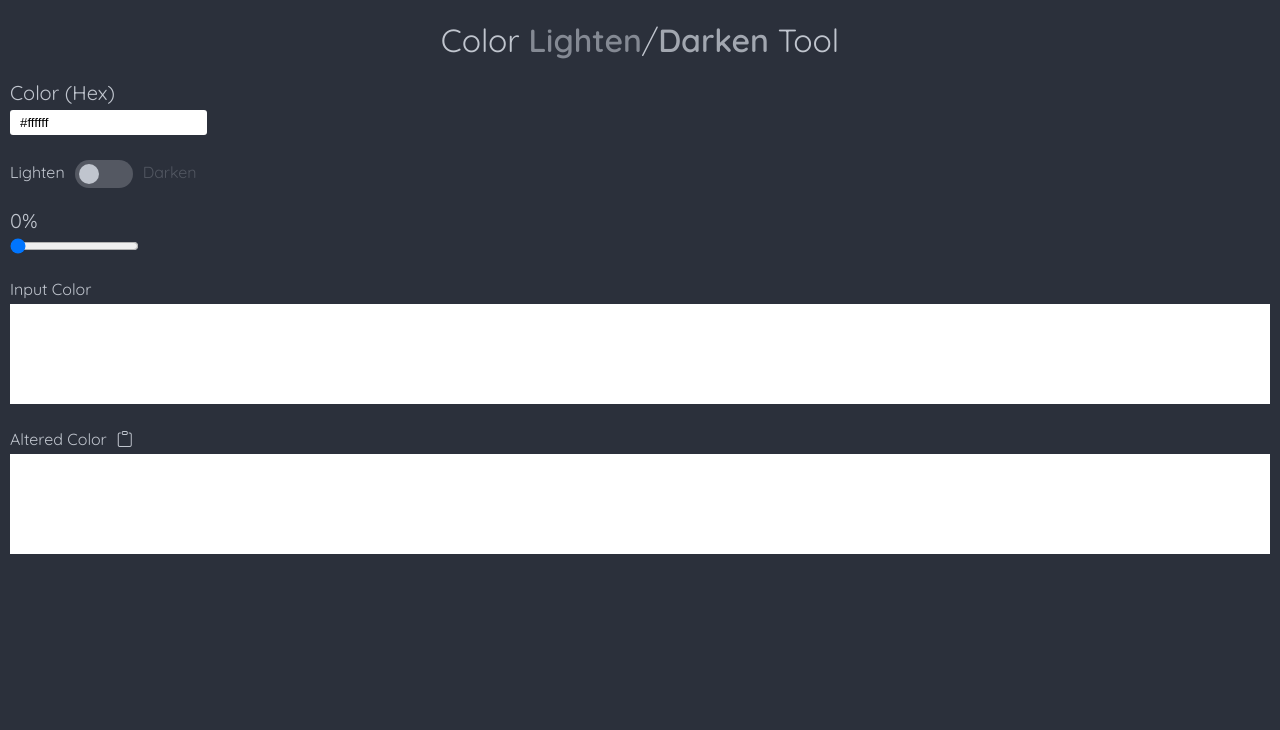
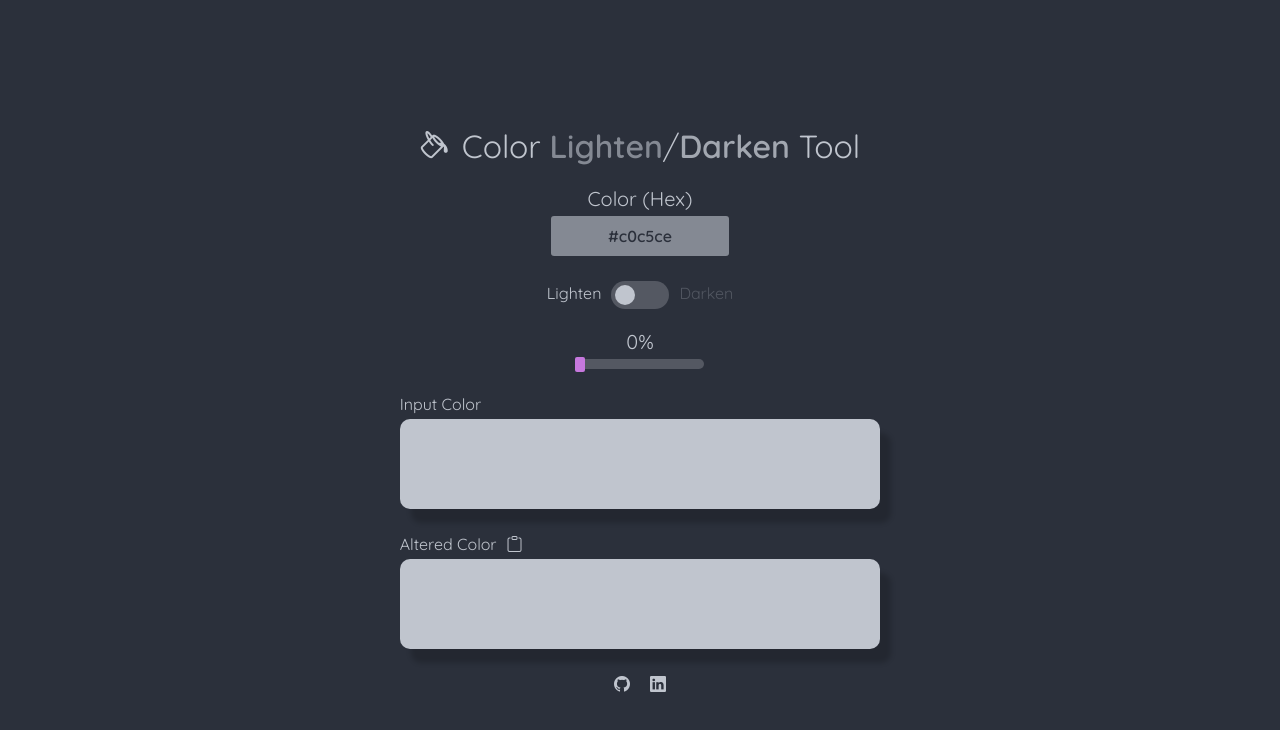
Before and after one commit to ellenmariadev/color-tool, a plain HTML site: page index.html in a window 1280 px wide. Drawn offline with nearby package versions, Linux system fonts and the light colour scheme.

Commit message:
update final style

```diff
--- a/index.html
+++ b/index.html
@@ -15,16 +15,18 @@
 
     <link rel="stylesheet" href="style.css">
 
+    <link rel="shortcut icon" href="favicon.svg" type="image/x-icon">
+
     <title>Color Tool</title>
 </head>
 
 <body>
     <main class="container">
-        <h1>Color <span class="lighten">Lighten</span><span class="detail">/</span><span class="darken">Darken</span>
-            Tool
-        </h1>
+        <h1><i class="bi bi-paint-bucket"></i>Color <span class="lighten">Lighten</span><span
+                class="detail">/</span><span class="darken">Darken</span> Tool </h1>
+        <div class="configs">
             <label for="hex">Color (Hex)</label>
-        <input type="text" name="hex" id="hexInput" placeholder="#000000" value="#ffffff">
+            <input type="text" name="hex" id="hexInput" placeholder="#000000" value="#c0c5ce">
 
             <div class="toggle">
                 <p id="lightenText" class="toggle-text">Lighten</p>
@@ -36,6 +38,7 @@
 
             <label for="slider" id="sliderText">0%</label>
             <input type="range" min="0" max="100" value="0" class="slider" id="slider" name="slider">
+        </div>
         <p>Input Color</p>
         <div class="box" id="inputColor"></div>
         <div class="alt-color">
@@ -44,7 +47,14 @@
 
         </div>
         <div class="box" id="alteredColor"></div>
+
+        <div class="redesocial">
+            <a href="https://github.com/ellenmariadev/color-tool"><i class="bi bi-github"></i></a>
+            <a href="https://www.linkedin.com/in/ellenmariadev/"><i class="bi bi-linkedin"></i></a>
+        </div>
+
     </main>
+
     <script src="main.js"></script>
 </body>
 
--- a/style.css
+++ b/style.css
@@ -5,8 +5,11 @@
 
 body {
   font-family: Quicksand, sans-serif;
+  height: 100vh;
   background: #2b303b;
   color: #c0c5ce;
+  display: flex;
+  justify-content: center;
 }
 
 h1 {
@@ -31,6 +34,8 @@ h1 {
 
 .container {
   padding: 0px 10px;
+  max-width: 800px;
+  align-self: center;
 }
 
 label {
@@ -48,16 +53,32 @@ p {
 }
 
 input[type="text"] {
-  padding: 5px 10px;
+  padding: 10px 0px;
   border-radius: 3px;
   border: none;
+  background-color: rgba(192, 197, 206, 0.6);
+  font-family: Quicksand, sans-serif;
+  color: #2b303b;
+  font-weight: 600;
+  text-align: center;
+  font-size: 16px;
+}
+
+input[type="text"]:focus {
+  outline: solid 2px #ffffffa8;
+}
+
+input[type="text"]::placeholder {
+  color: #c0c5ce;
 }
 
 .box {
-  height: 100px;
+  height: 90px;
   width: 100%;
-  background-color: #ffffff;
+  background-color: #c0c5ce;
   margin-bottom: 25px;
+  border-radius: 10px;
+  box-shadow: 11px 14px 5px 0px rgba(0, 0, 0, 0.18);
 }
 
 .toggle {
@@ -105,3 +126,49 @@ input[type="text"] {
   color: #c678dd;
   cursor: pointer;
 }
+
+.configs {
+  display: flex;
+  flex-direction: column;
+  place-items: center;
+}
+
+.slider {
+  -webkit-appearance: none;
+  height: 10px;
+  background-color: #545862;
+  outline: none;
+  cursor: ew-resize;
+  border-radius: 5px;
+}
+
+input[type="range"]::-webkit-slider-thumb {
+  -webkit-appearance: none;
+  height: 15px;
+  width: 10px;
+  background-color: #c678dd;
+  border-radius: 2px;
+}
+
+::selection {
+  background: #c678dd;
+  color: #ffffff;
+}
+
+.bi-paint-bucket {
+  margin-right: 10px;
+}
+
+.redesocial {
+  display: flex;
+  justify-content: center;
+  gap: 20px;
+}
+
+.redesocial a {
+  color: #c0c5ce;
+}
+
+.redesocial a:hover {
+  color: #c678dd;
+}
```
Also changed, not shown: favicon.svg (added). Lines whose indentation alone changed are shown as unchanged.
